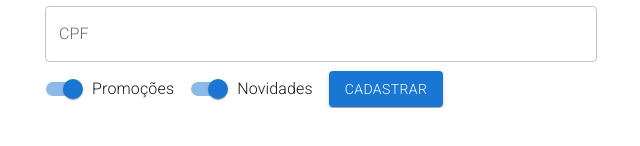
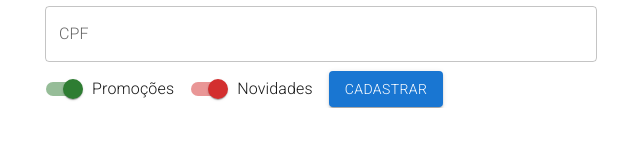
Before and after one commit to DarleyGC2016/loja_js, a Next.js app: page / in a window 1280 px wide. Shown: the part 226-372 px from the top of the page, without its empty margins (319-959 px from the left). Built offline with nearby package versions, Linux system fonts and the light colour scheme.

Commit message:
task 01 - inserindo a props color

```diff
--- a/src/components/FomularioCadastro/FomularioCadastro.tsx
+++ b/src/components/FomularioCadastro/FomularioCadastro.tsx
@@ -91,6 +91,7 @@ function FomularioCadastro({ aoEnviar, validarCPF, validarNome, validarSobrenome
           setUsuario({ ...usuario, promocoes: event.target.checked });
         }}
         label="Promoções"
+        color="success"
       />
 
       <InputSwitch
@@ -101,6 +102,7 @@ function FomularioCadastro({ aoEnviar, validarCPF, validarNome, validarSobrenome
           setUsuario({ ...usuario, novidades: event.target.checked });
         }}
         label="Novidades"
+        color="error"
       />
 
       <Button type="submit" variant="contained" color="primary">
--- a/src/components/InputSwitch/InputSwitch.tsx
+++ b/src/components/InputSwitch/InputSwitch.tsx
@@ -1,5 +1,6 @@
 "use client";
-import { Switch, FormControlLabel } from "@mui/material";
+import { Switch, FormControlLabel, SwitchPropsColorOverrides } from "@mui/material";
+import { OverridableStringUnion } from "@mui/types";
 import { ChangeEvent } from "react";
 
 type ICamposProps = {
@@ -7,9 +8,10 @@ type ICamposProps = {
     name: string,
     label: string,
     checked: boolean
-    change: (event: ChangeEvent<HTMLInputElement>, checked: boolean) =>void,
+    change: (event: ChangeEvent<HTMLInputElement>, checked: boolean) => void,
+    color?: OverridableStringUnion<"primary" | "secondary" | "success" | "error" | "info" | "warning" | "default", SwitchPropsColorOverrides> | undefined
 }
-const InputSwitch = ({ id, name, label, checked, change }: ICamposProps) => {
+const InputSwitch = ({ id, name, label, checked, change, color }: ICamposProps) => {
     return (
         <FormControlLabel
             control={
@@ -17,7 +19,7 @@ const InputSwitch = ({ id, name, label, checked, change }: ICamposProps) => {
                     name={name}
                     checked={checked}
                     onChange={change}
-                    color="primary"
+                    color={color}
                 />
             }
             label={label}
```
